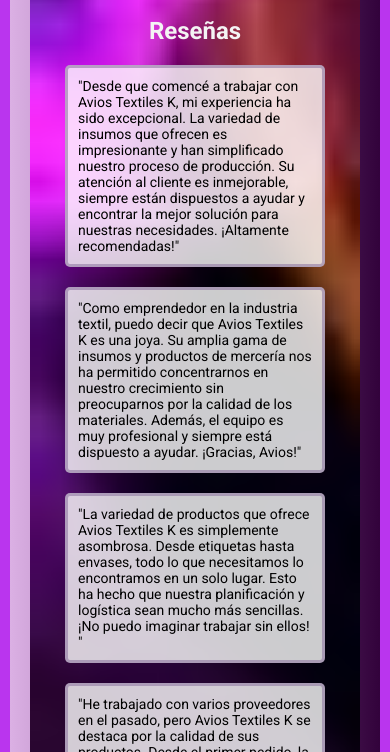
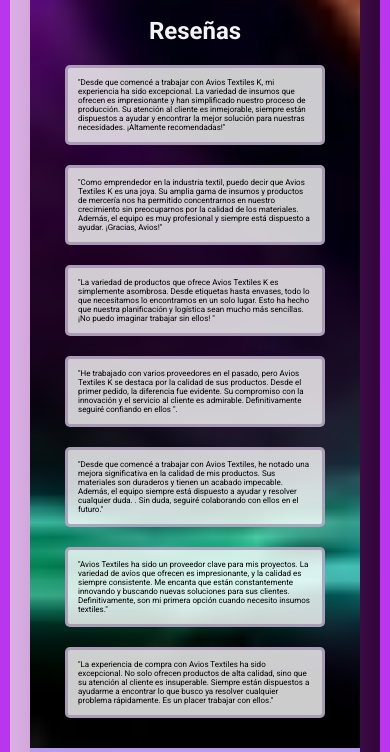
Before and after one commit to Klauno/Preentrega-ClaudiaOliverio, a plain HTML site: page index.html in a window 390 px wide. Shown: the part 1599-2351 px from the top of the page. Drawn offline with Linux system fonts and the light colour scheme.

Commit message:
actualizacion css

```diff
--- a/css/styles.css
+++ b/css/styles.css
@@ -71,6 +71,7 @@
     transition: transform 0.2s, box-shadow 0.2s;
     overflow-wrap: break-word; /* Para romper palabras largas */
     word-wrap: break-word; /* Compatibilidad adicional */
+
 }
 
 .reseña:hover {
@@ -139,21 +140,21 @@
         margin: 10px;
         }
         .grid-container {
-            grid-template-columns: repeat(auto-fill, minmax(100%, 1fr));
+            grid-template-columns: 1fr;
             gap: 10px;
         }
 
-        .reseña {
-            font-size: 14px;
+    .reseña {
+            font-size: 8px;
             padding: 10px;
             border-width: 3px;
             margin-bottom: 10px; /* Espacio entre reseñas */
             word-wrap: break-word; /* Asegura que el texto no se salga del contenedor */
-            word-wrap: break-word; /* Para compatibilidad adicional */
-        max-width: calc(100% - 30px); /* Asegura que no exceda el ancho del contenedor */
-        margin-left:auto; /* Centrar horizontalmente */
-        margin-right:auto; /* Centrar horizontalmente */
-        text-align:left; /* Alinear texto a la izquierda para mejor legibilidad */
+            max-width: calc(100% - 30px); /* Asegura que no exceda el ancho del contenedor */
+            margin-left:auto; /* Centrar horizontalmente */
+            margin-right:auto; /* Centrar horizontalmente */
+            text-align:left; /* Alinear texto a la izquierda para mejor legibilidad */
+            width: auto;
         }
 }
 
```
